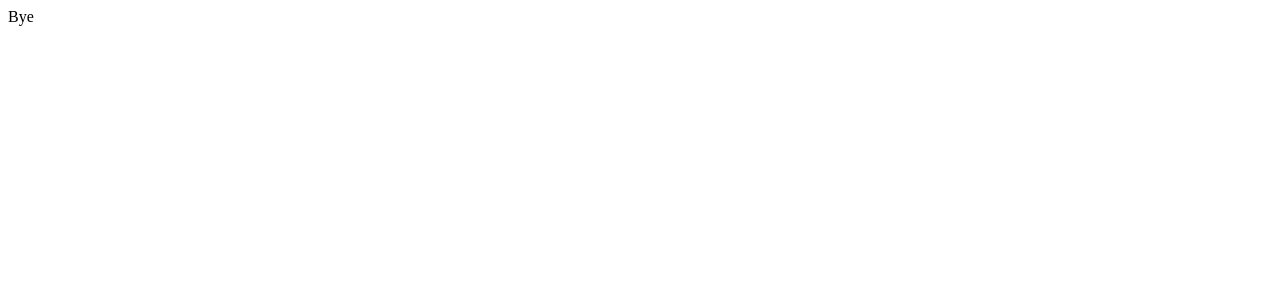
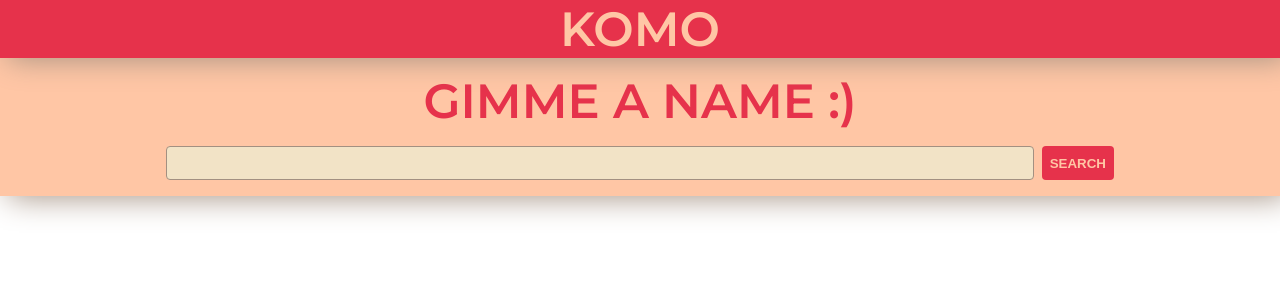
Before and after one commit to kourosh824/komo, a React (Create React App) app: page /home in a window 1280 px wide. Shown: the top 300 px of the page. Built offline with nearby package versions, Linux system fonts and the light colour scheme.

Commit message:
Made a functional search engine with a good style

```diff
--- a/package.json
+++ b/package.json
@@ -7,6 +7,7 @@
     "@testing-library/react": "^13.4.0",
     "@testing-library/user-event": "^13.5.0",
     "react": "^18.2.0",
+    "react-device-detect": "^2.2.3",
     "react-dom": "^18.2.0",
     "react-router-dom": "^6.9.0",
     "react-scripts": "5.0.1",
--- a/src/components/Header.js
+++ b/src/components/Header.js
@@ -0,0 +1,15 @@
+import React from 'react';
+import headerStyles from '../styles/header.module.css';
+
+const Header = (props) => {
+    return (
+        <header
+        className={headerStyles['header']}>
+            <h2>
+                {props.text}
+            </h2>
+        </header>
+    );
+};
+
+export default Header;
--- a/src/components/Movie.js
+++ b/src/components/Movie.js
@@ -0,0 +1,28 @@
+import React from 'react';
+import movieStyles from '../styles/movie.module.css';
+
+const DEFAULT_PLACEHOLDER_IMAGE =
+    "https://lands-tube.it.landsd.gov.hk/AVideo/view/img/notfound_portrait.jpg";
+
+const Movie = ({ movie }) => {
+    const poster =
+        movie.Poster === "N/A" ? DEFAULT_PLACEHOLDER_IMAGE : movie.Poster;
+
+    return (
+        <div
+        className={movieStyles['movie']}>
+            <h2>
+                {movie.Title}
+            </h2>
+            <div>
+                <img
+                width="200"
+                alt={`The movie titled: ${movie.Title}`}
+                src={poster} />
+            </div>
+            <p>({movie.Year})</p>
+        </div>
+    );
+};
+
+export default Movie;
--- a/src/components/Search.js
+++ b/src/components/Search.js
@@ -0,0 +1,45 @@
+import React, { useState } from 'react';
+import searchStyles from '../styles/search.module.css';
+
+const Search = (props) => {
+    const [searchValue, setSearchValue] = useState('');
+
+    const handleSearchInputChanges = (e) => {
+        setSearchValue(e.target.value);
+    };
+
+    const resetInputField = () => {
+        setSearchValue('');
+    };
+
+    const callSearchFunction = (e) => {
+        e.preventDefault();
+        props.search(searchValue);
+        resetInputField();
+    };
+
+    return (
+        <div
+        className={searchStyles['search-container']}>
+            <h3
+            className={searchStyles['motto']}>
+                Gimme a name :)
+            </h3>
+            <form
+            className={searchStyles['search']}>
+                <input
+                className={searchStyles['search__bar']}
+                value={searchValue}
+                onChange={handleSearchInputChanges}
+                type="text" />
+                <input
+                className={searchStyles['search__submit']}
+                onClick={callSearchFunction}
+                type="submit"
+                value="SEARCH" />
+            </form>
+        </div>
+    );
+};
+
+export default Search;
--- a/src/index.css
+++ b/src/index.css
@@ -1,6 +1,18 @@
+@import url('https://fonts.googleapis.com/css2?family=Montserrat:wght@400;500;600&display=swap');
+
 :root {
-    --prim-back: #FFC6A5;
-    --dark-back: #E6324B;
-    --lite-back: #F2E3C6;
-    --medi-back: #A39081;
+    --prim-col: #FFC6A5;
+    --dark-col: #E6324B;
+    --lite-col: #F2E3C6;
+    --medi-col: #A39081;
 }
+
+body {
+    font-family: 'Montserrat', sans-serif;
+    text-transform: uppercase;
+}
+
+* {
+    padding: 0px;
+    margin: 0px;
+}
--- a/src/pages/HomePage.js
+++ b/src/pages/HomePage.js
@@ -1,11 +1,98 @@
-import React from "react";
+import React, { useState } from "react";
 import { useLocation } from 'react-router-dom';
+
+import Header from "../components/Header";
+import Movie from '../components/Movie';
+import Search from '../components/Search';
+import homeStyles from '../styles/home.module.css';
+
+import { isMobile } from "react-device-detect";
+
+const MAX = 3;
 
 const HomePage = () => {
     const location = useLocation();
+    const [movies, setMovies] = useState([]);
+    const [found, setFound] = useState(false);
+
+    const showMovies = (res) => {
+        const numRows = Math.floor(res.length / MAX);
+        const rowRem = res.length % MAX;
+
+        const rows = [];
+
+        if(!isMobile) {
+            for(let i = 0; i < numRows; i++) {
+                rows.push(
+                    <div
+                    key={i}
+                    className={homeStyles['row']}>
+                        {!isMobile &&
+                        <div
+                        className={homeStyles['row-back']}>
+                            {res.slice(i * MAX, (i + 1) * MAX)}
+                        </div>
+                        }
+                    </div>
+                );
+            }
+
+            if(rowRem > 0) {
+                rows.push(
+                    <div
+                    key={rows.length}
+                    className={homeStyles['row']}>
+                        {!isMobile &&
+                        <div
+                        className={homeStyles['row-back']}>
+                            {res.slice(res.length - (res.length % MAX), res.length)}
+                        </div>
+                        }
+                    </div>
+                );
+            }
+        } else {
+            return res;
+        }
+
+        return rows;
+    }
+
+    const search = (searchValue) => {
+        fetch(`https://www.omdbapi.com/?s=${searchValue}&apikey=5bba07e8`)
+        .then(response => response.json())
+        .then(jsonResponse => {
+            if(jsonResponse.Response === 'True') {
+                const res = showMovies(jsonResponse.Search.map((movie) => {
+                    return (
+                        <Movie
+                        movie={movie} />
+                    );
+                }));
+                setMovies(showMovies(res));
+                console.log(movies);
+                setFound(true);
+            } else {
+                setFound(false);
+            }
+        });
+    }
 
     return (
-        location.state ? 'Hello' : 'Bye'
+        <div
+        className={homeStyles['home']}>
+            <Header
+            text="KOMO" />
+            <div
+            className={homeStyles['home-container']}>
+                <Search
+                search={search} />
+                <div
+                className={homeStyles['row-container']}>
+                    {found && movies}
+                </div>
+            </div>
+        </div>
     );
 };
 
--- /dev/null
+++ b/src/styles/header.module.css
@@ -0,0 +1,12 @@
+.header {
+    background-color: var(--dark-col);
+    color: var(--prim-col);
+    text-align: center;
+    font-size: 4vh;
+    font-weight: bold;
+    cursor: pointer;
+    position: fixed;
+    width: 100%;
+    top: 0;
+    box-shadow: 1vh .1vh 30px var(--medi-col);
+}
--- /dev/null
+++ b/src/styles/home.module.css
@@ -0,0 +1,13 @@
+.home {
+    background-color: var(--lite-col);
+}
+
+.row-container {
+    display: flex;
+    flex-direction: row;
+}
+
+.row {
+    display: flex;
+    flex-direction: row;
+}
--- /dev/null
+++ b/src/styles/movie.module.css
@@ -0,0 +1,9 @@
+.movie {
+    background-color: var(--prim-col);
+    margin: 2vh;
+    text-align: center;
+}
+
+.movie h2 {
+    color: var(--dark-col);
+}
--- /dev/null
+++ b/src/styles/search.module.css
@@ -0,0 +1,74 @@
+@keyframes hover-effect {
+    from {box-shadow: none;}
+    to {
+        box-shadow: 1vh .1vh 30px var(--medi-col);
+        scale: 1.05;
+    }
+}
+
+@keyframes hover-effect-no-scale {
+    from {box-shadow: none;}
+    to {
+        box-shadow: 1vh .1vh 30px var(--medi-col);
+    }
+}
+
+.search-container {
+    background-color: var(--prim-col);
+    display: flex;
+    flex-direction: column;
+    justify-content: center;
+    align-items: center;
+    padding: 1vh;
+    padding-bottom: 2vh;
+    box-shadow: 1vh .1vh 30px var(--medi-col);
+}
+
+.motto {
+    margin-top: 8vh;
+    margin-bottom: 2vh;
+    font-size: 6vh;
+    color: var(--dark-col);
+    text-align: center;
+}
+
+.search {
+    display: flex;
+    width: 75%;
+}
+
+.search__bar {
+    width: 100%;
+    background-color: var(--lite-col);
+    border: .1vh solid var(--medi-col);
+    border-radius: .5vh;
+    text-transform: uppercase;
+    font-family: 'Montserrat';
+    padding: 1vh;
+    color: var(--dark-col);
+    font-weight: bolder;
+}
+
+.search__bar:focus {
+    outline: none;
+    animation-name: hover-effect-no-scale;
+    animation-duration: .5s;
+    animation-fill-mode: forwards;
+}
+
+.search__submit {
+    font-weight: bolder;
+    padding: 1vh;
+    margin-left: 1vh;
+    background-color: var(--dark-col);
+    border: none;
+    border-radius: .5vh;
+    color: var(--prim-col);
+    cursor: pointer;
+}
+
+.search__submit:hover {
+    animation-name: hover-effect;
+    animation-duration: .5s;
+    animation-fill-mode: forwards;
+}
```
Also changed, not shown: 1 other file (tests, documents, lock files or other folders).
